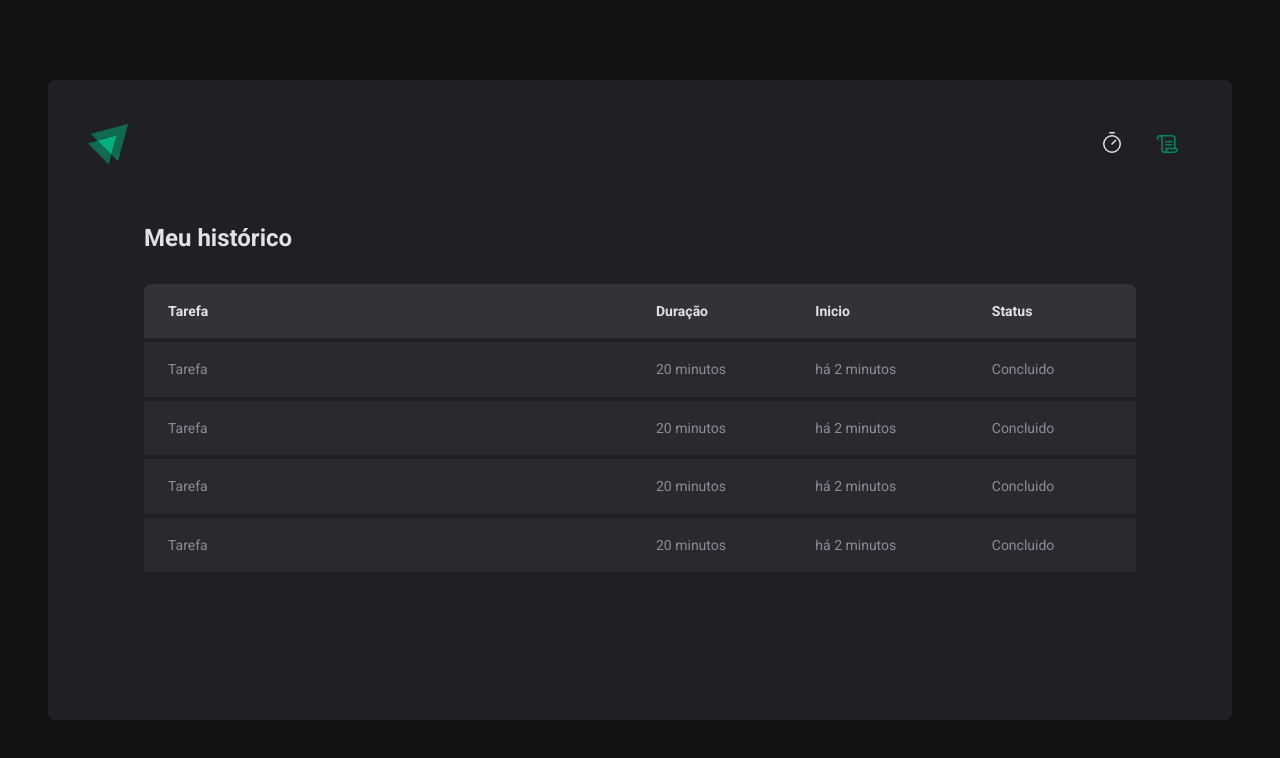
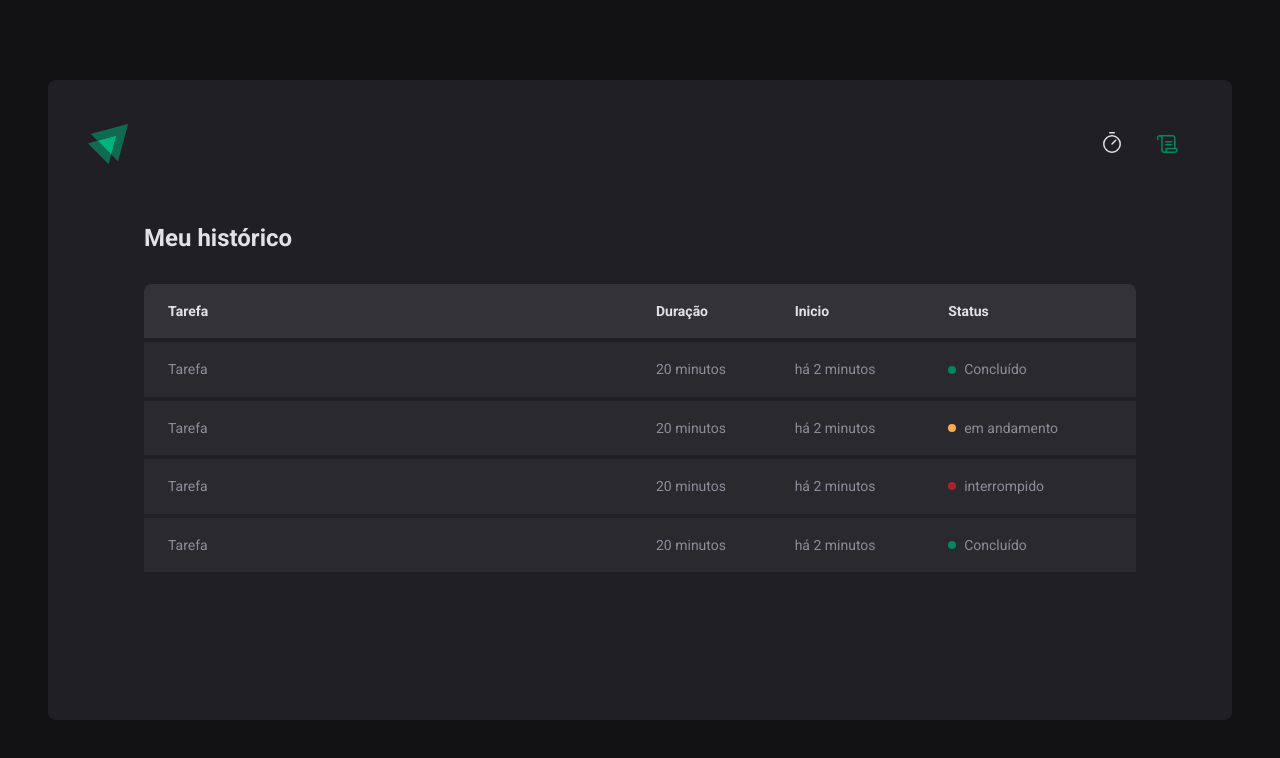
Before and after one commit to brenobarbareli/igniteTimer, a React (Vite) app: page /history in a window 1280 px wide. Shown: the top 758 px of the page. Built offline with nearby package versions, Linux system fonts and the light colour scheme.

Commit message:
finishing history pages styling

```diff
--- a/src/pages/History/index.tsx
+++ b/src/pages/History/index.tsx
@@ -1,4 +1,4 @@
-import { HistoryContainer, HistoryList } from './styled'
+import { HistoryContainer, HistoryList, Status } from './styled'
 
 export function History() {
   return (
@@ -19,25 +19,33 @@ export function History() {
               <td>Tarefa</td>
               <td> 20 minutos</td>
               <td>há 2 minutos</td>
-              <td>Concluido</td>
+              <td>
+                <Status statusColor="green">Concluído</Status>
+              </td>
             </tr>
             <tr>
               <td>Tarefa</td>
               <td> 20 minutos</td>
               <td>há 2 minutos</td>
-              <td>Concluido</td>
+              <td>
+                <Status statusColor="yellow">em andamento</Status>
+              </td>
             </tr>
             <tr>
               <td>Tarefa</td>
               <td> 20 minutos</td>
               <td>há 2 minutos</td>
-              <td>Concluido</td>
+              <td>
+                <Status statusColor="red">interrompido</Status>
+              </td>
             </tr>
             <tr>
               <td>Tarefa</td>
               <td> 20 minutos</td>
               <td>há 2 minutos</td>
-              <td>Concluido</td>
+              <td>
+                <Status statusColor="green">Concluído</Status>
+              </td>
             </tr>
           </tbody>
         </table>
--- a/src/pages/History/styled.ts
+++ b/src/pages/History/styled.ts
@@ -59,3 +59,26 @@ export const HistoryList = styled.main`
     }
   }
 `
+
+const STATUS_COLORS = {
+  yellow: 'yellow-500',
+  green: 'green-500',
+  red: 'red-500',
+} as const
+interface StatusProps {
+  statusColor: keyof typeof STATUS_COLORS
+}
+
+export const Status = styled.span<StatusProps>`
+  display: flex;
+  align-items: center;
+  gap: 0.5rem;
+
+  &::before {
+    content: '';
+    width: 0.5rem;
+    height: 0.5rem;
+    border-radius: 50%;
+    background: ${(props) => props.theme[STATUS_COLORS[props.statusColor]]};
+  }
+`
```
